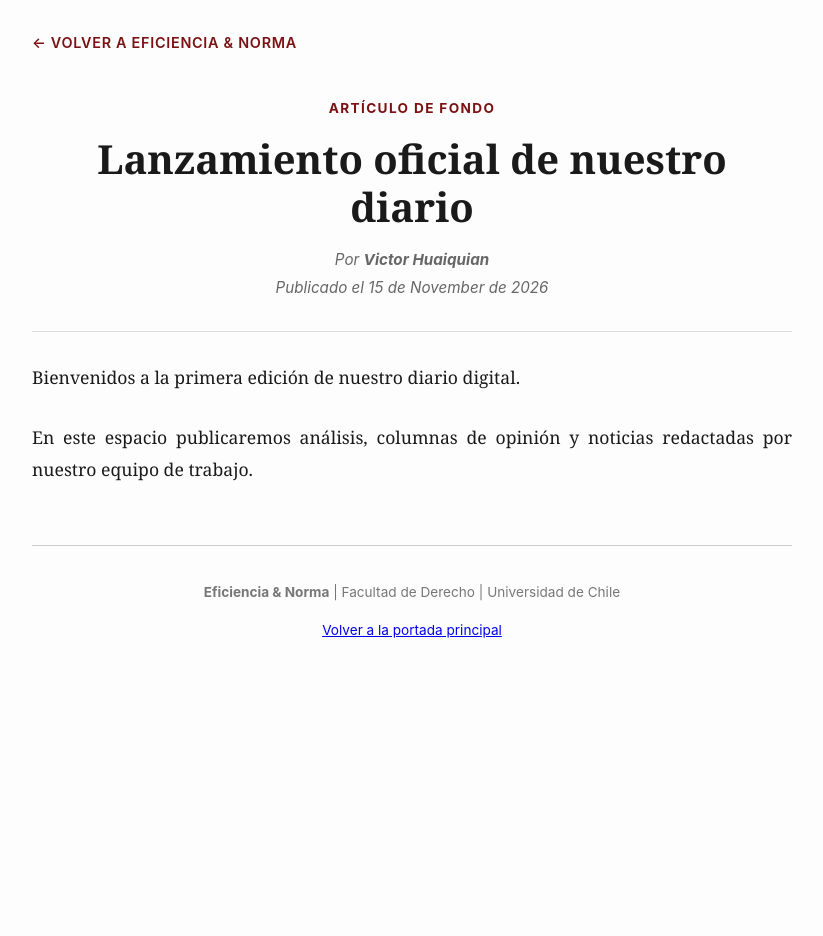
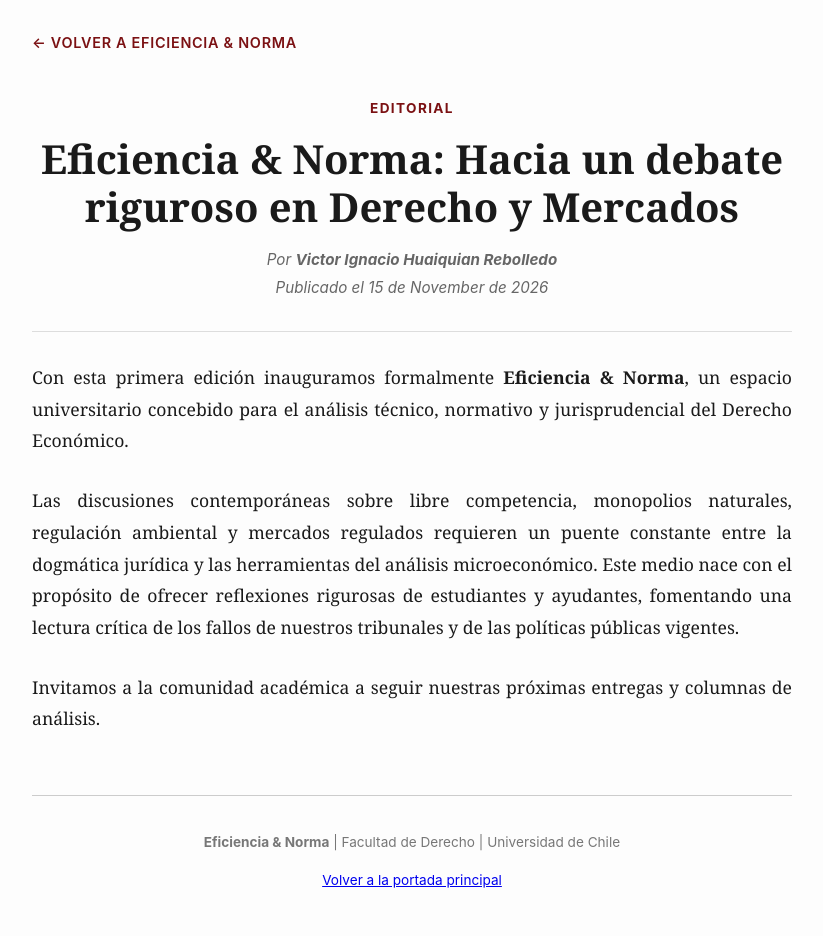
Before and after one commit to Eficiencia-Norma/Diario, a Jekyll site: the page built from posts/_posts/2026-11-15-bienvenida.md, in a window 1280 px wide. Shown: the whole page, without its empty margins (228-1051 px from the left). Built offline with Jekyll 4.4.1, drawn with Linux system fonts in a browser that asks for light colours; before the commit the page ends 900 px from its top, so only the background shows below that.

Commit message:
Update 2026-11-15-bienvenida.md

```diff
--- a/posts/_posts/2026-11-15-bienvenida.md
+++ b/posts/_posts/2026-11-15-bienvenida.md
@@ -1,10 +1,13 @@
 ---
 layout: post
-title: "Lanzamiento oficial de nuestro diario"
-author: "Victor Huaiquian"
+title: "Eficiencia & Norma: Hacia un debate riguroso en Derecho y Mercados"
+author: "Victor Ignacio Huaiquian Rebolledo"
 date: 2026-11-15
+category: "Editorial"
 ---
 
-Bienvenidos a la primera edición de nuestro diario digital.
+Con esta primera edición inauguramos formalmente **Eficiencia & Norma**, un espacio universitario concebido para el análisis técnico, normativo y jurisprudencial del Derecho Económico.
 
-En este espacio publicaremos análisis, columnas de opinión y noticias redactadas por nuestro equipo de trabajo.
+Las discusiones contemporáneas sobre libre competencia, monopolios naturales, regulación ambiental y mercados regulados requieren un puente constante entre la dogmática jurídica y las herramientas del análisis microeconómico. Este medio nace con el propósito de ofrecer reflexiones rigurosas de estudiantes y ayudantes, fomentando una lectura crítica de los fallos de nuestros tribunales y de las políticas públicas vigentes.
+
+Invitamos a la comunidad académica a seguir nuestras próximas entregas y columnas de análisis.
```
